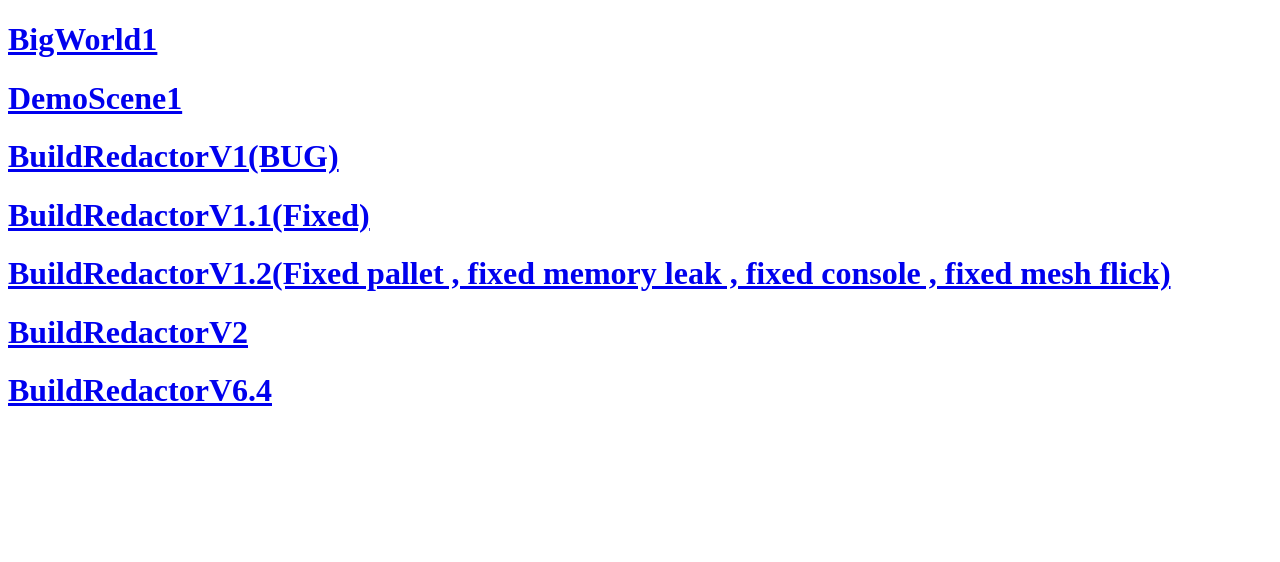
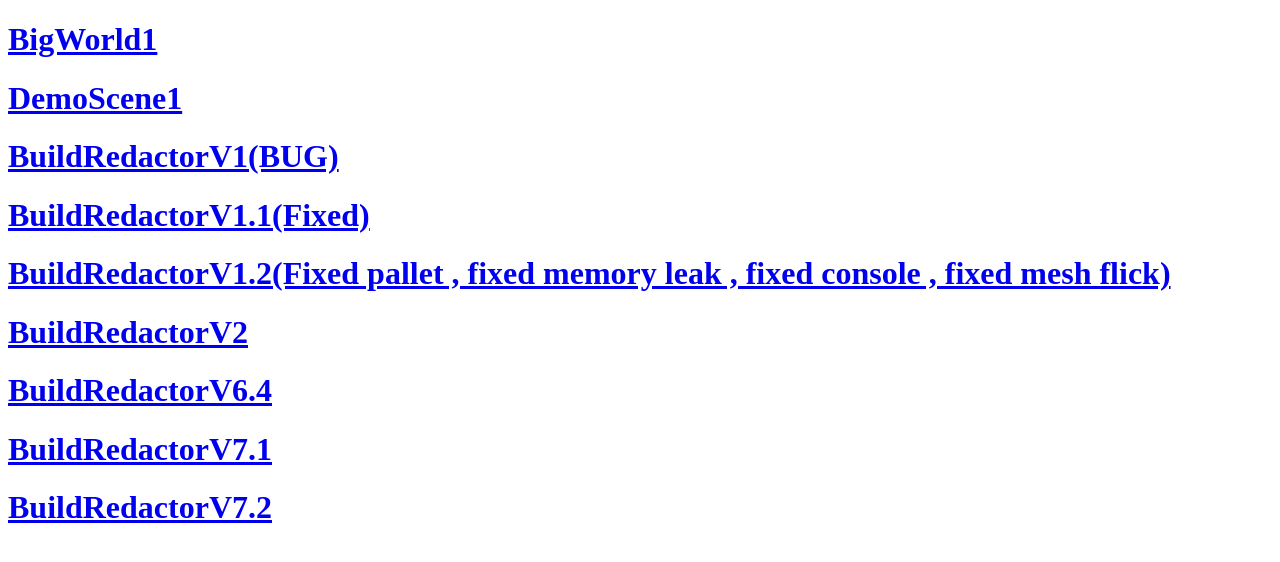
Before and after one commit to demon-cheg/VoxelBigWorld2, a plain HTML site: page index.html in a window 1280 px wide. Drawn offline with Linux system fonts and the light colour scheme.

Commit message:
Update index.html

```diff
--- a/index.html
+++ b/index.html
@@ -12,5 +12,7 @@
     <h1><a href = "https://demon-cheg.github.io/VoxelBigWorld2/BuildRedactorV4">BuildRedactorV1.2(Fixed pallet , fixed memory leak , fixed console , fixed mesh flick)</h1>
     <h1><a href = "https://demon-cheg.github.io/VoxelBigWorld2/BuildRedactorV6">BuildRedactorV2</h1>
     <h1><a href = "https://demon-cheg.github.io/VoxelBigWorld2/BuildRedactorV6.4">BuildRedactorV6.4</h1>
+      <h1><a href = "https://demon-cheg.github.io/VoxelBigWorld2/BuildRedactorV7.1">BuildRedactorV7.1</h1>
+      <h1><a href = "https://demon-cheg.github.io/VoxelBigWorld2/BuildRedactorV7.2">BuildRedactorV7.2</h1>
   </body>
 </html>
```
